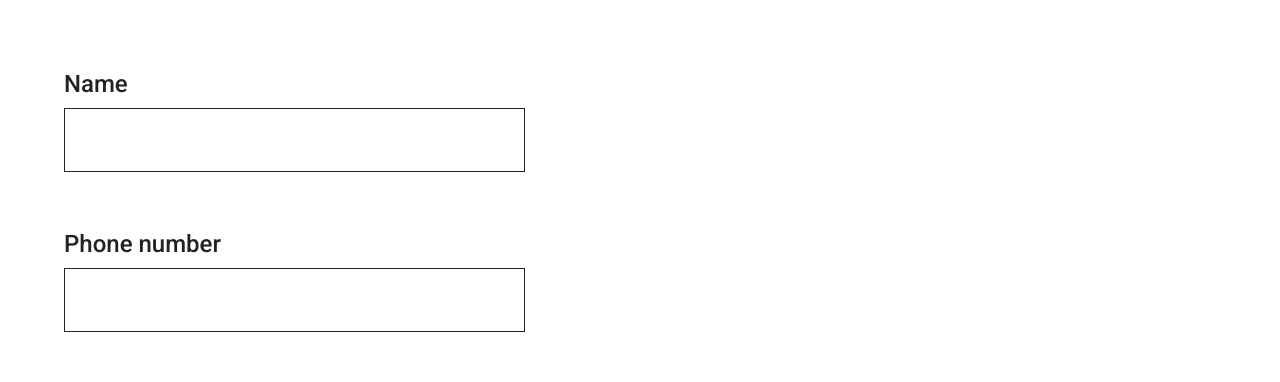
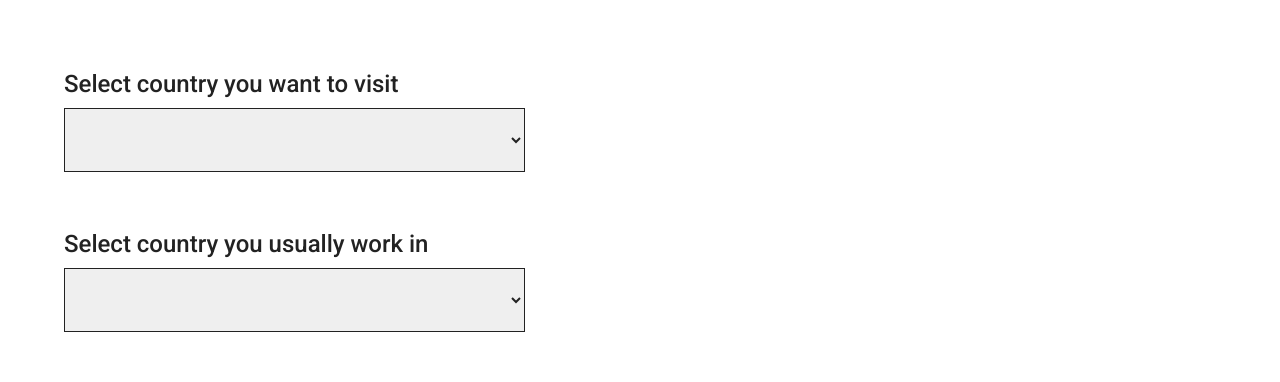
Before and after one commit to ericvel/forte-workation, a Vue app: page /booking in a window 1280 px wide. Shown: the part 340-722 px from the top of the page. Built offline with nearby package versions, Linux system fonts and the light colour scheme; a web font is replaced by a local one.

Commit message:
country dropdowns

```diff
--- /dev/null
+++ b/src/components/DropDown.vue
@@ -0,0 +1,33 @@
+<script setup lang="ts">
+const props = defineProps<{
+  label: string;
+  id: string;
+  modelValue: string;
+  textArea?: boolean;
+}>();
+
+const dropdownId = `dropdown-${props.id}`;
+
+defineEmits(["update:modelValue"]);
+</script>
+
+<template>
+  <div class="flex flex-col gap-y-2">
+    <label :for="dropdownId" class="text-2xl font-medium">{{ label }}</label>
+    <select
+      :id="dropdownId"
+      :value="modelValue"
+      @input="
+        $emit('update:modelValue', ($event.target as HTMLInputElement).value)
+      "
+      class="border-black border h-16 px-4 text-xl"
+      :class="{ 'h-36': textArea }"
+    >
+      <option value="Norway">Norway</option>
+      <option value="Denmark">Denmark</option>
+      <option value="Poland">Poland</option>
+      <option value="Germany">Germany</option>
+      <option value="France">France</option>
+    </select>
+  </div>
+</template>
--- a/src/pages/BookingPage.vue
+++ b/src/pages/BookingPage.vue
@@ -1,6 +1,7 @@
 <script setup lang="ts">
 import { ref } from "vue";
 import TextField from "@/components/TextField.vue";
+import DropDown from "@/components/DropDown.vue";
 const countryToVisit = ref("");
 const countryOfOrigin = ref("");
 const date = ref("");
@@ -19,6 +20,14 @@ const otherInquiries = ref("");
     </p>
 
     <form class="flex flex-col gap-y-14">
+        <DropDown
+            v-model="countryToVisit"
+            id="country-to-visit"
+            label="Select country you want to visit" />
+        <DropDown
+            v-model="countryOfOrigin"
+            id="country-of-origin"
+            label="Select country you usually work in" />
       <TextField v-model="name" id="name" label="Name" />
       <TextField v-model="phoneNumber" id="phoneNumber" label="Phone number" />
       <TextField v-model="email" id="email" label="E-mail" />
```
